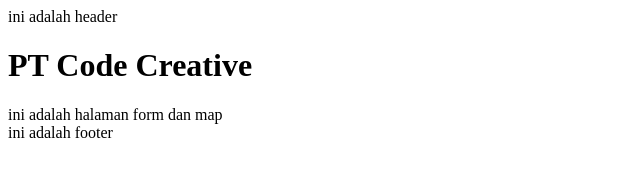
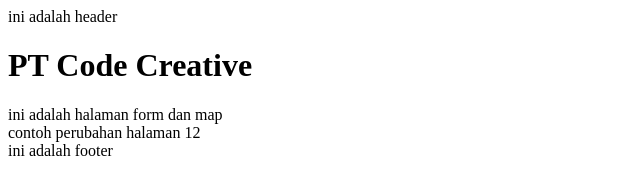
Before and after one commit to gitRikcho/CompanyProfile, a plain HTML site: page contact-us.html in a window 1280 px wide. Shown: the whole page, without its empty margins (0-640 px from the left). Drawn offline with Linux system fonts and the light colour scheme.

```diff
--- a/contact-us.html
+++ b/contact-us.html
@@ -9,6 +9,7 @@
     <header>ini adalah header</header>
     <h1>PT Code Creative</h1>
     <div>ini adalah halaman form dan map</div>
+    <div>contoh perubahan halaman 12</div>
     <footer>ini adalah footer</footer>
   </body>
 </html>
```
